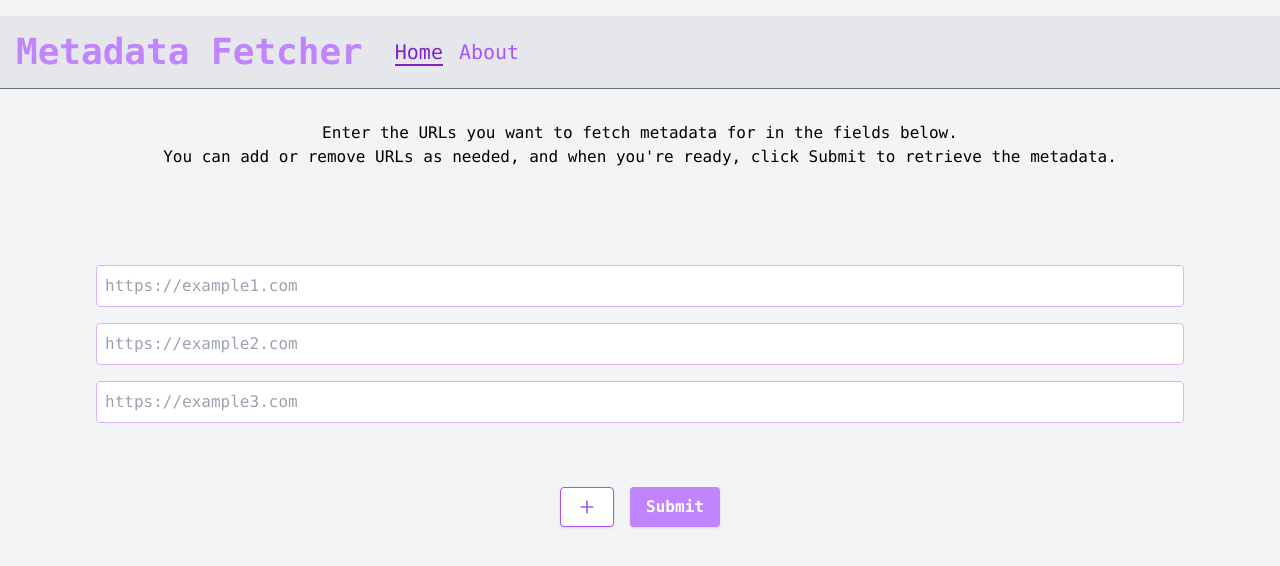
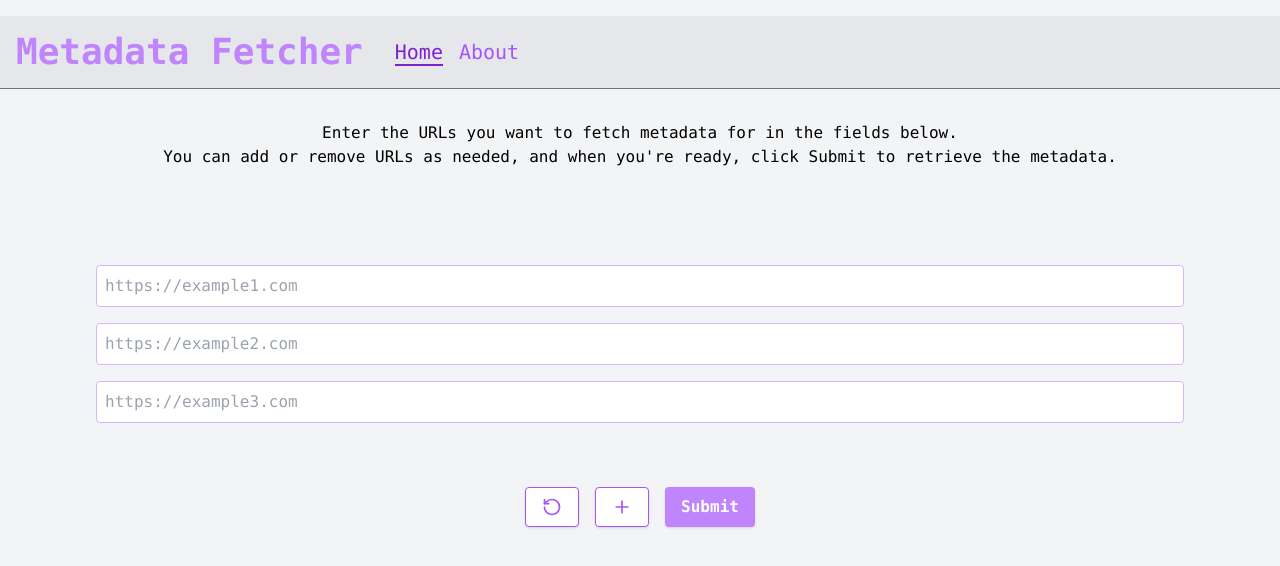
Before and after one commit to tommyash122/metadata-fetcher, a React (Create React App) app in the folder client/: page / in a window 1280 px wide. Shown: the top 566 px of the page. Built offline with nearby package versions, Linux system fonts and the light colour scheme.

Commit message:
added reset button

```diff
--- a/client/src/components/form/Form.js
+++ b/client/src/components/form/Form.js
@@ -1,6 +1,6 @@
 import React, { useEffect } from 'react';
 import UrlList from './UrlList';
-import { Plus } from 'lucide-react';
+import { Plus, RotateCcw } from 'lucide-react';
 import { ClipLoader } from 'react-spinners';
 import { showErrorToast } from '../common/ToastManager';
 
@@ -17,6 +17,14 @@ function Form({ urls, onChange, onAddUrl, onRemoveUrl, onSubmit, error, isLoadin
       <UrlList urls={urls} onChange={onChange} onRemoveUrl={onRemoveUrl} invalidUrls={invalidUrls}/>
 
       <div className="flex justify-center space-x-4">
+      <button
+          type="button"
+          onClick={() => console.log("reset")}
+          className={`border border-purple-500 text-purple-500 font-bold py-2 px-4 rounded shadow flex items-center justify-center bg-white hover:bg-purple-100 ${isLoading ? 'opacity-50 cursor-not-allowed' : ''}`}
+          disabled={isLoading}
+        >
+          <RotateCcw size={20} />
+        </button>
         <button
           type="button"
           onClick={onAddUrl}
```
